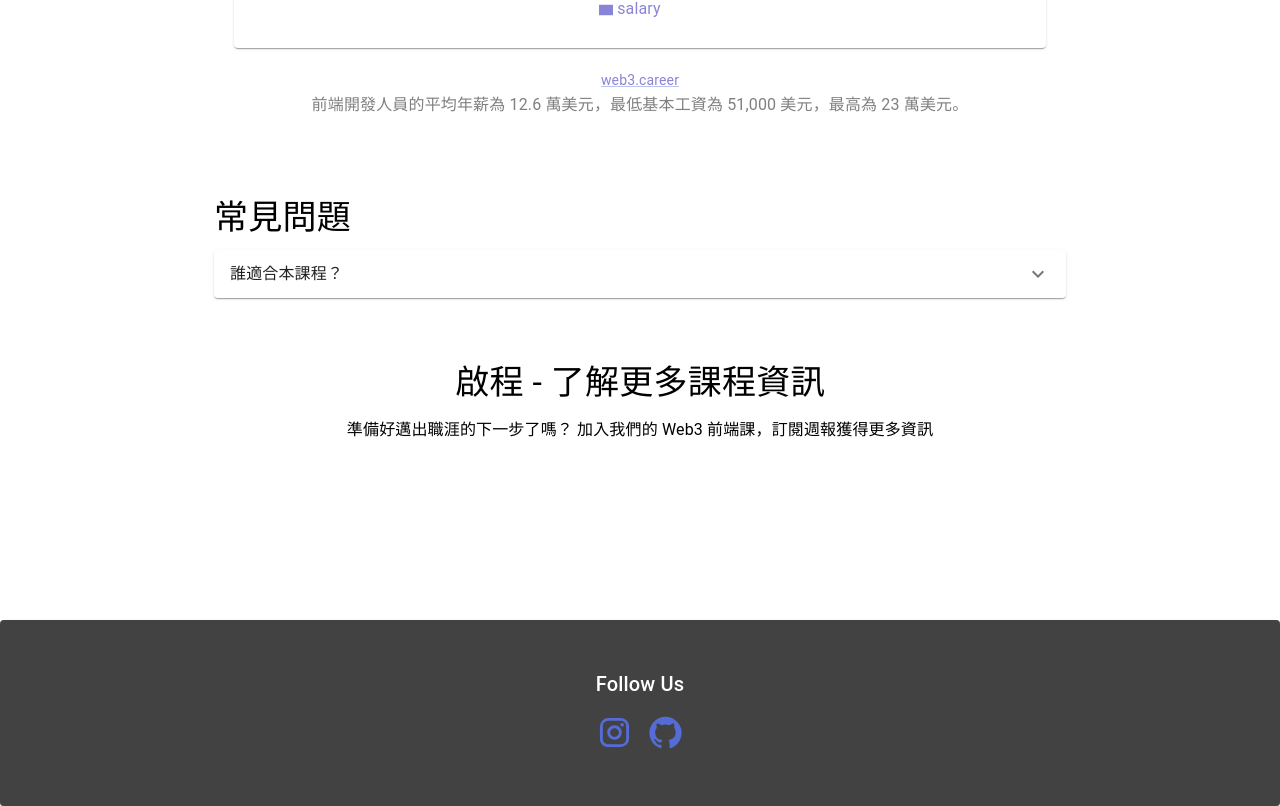
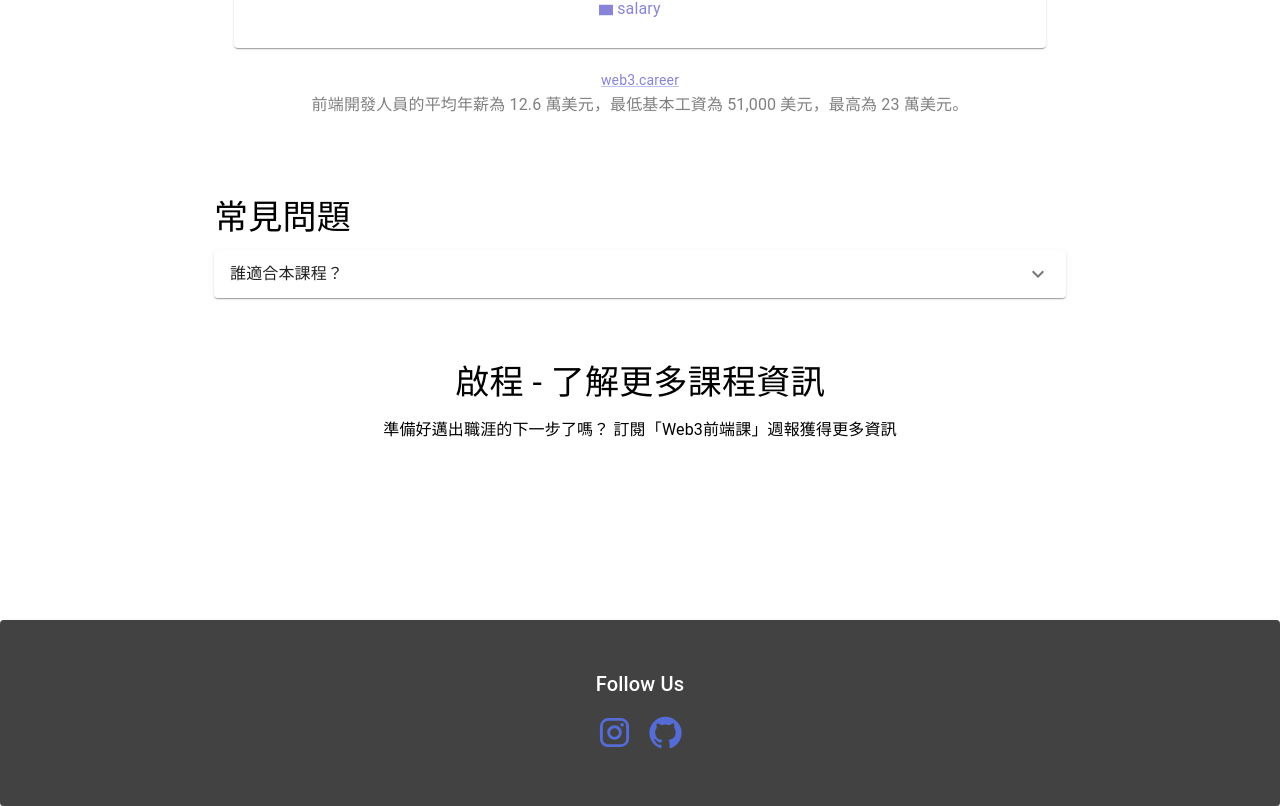
Before and after one commit to noraliucode/landing-page, a React (Create React App) app: page / in a window 1280 px wide. Shown: the part 2512-3318 px from the top of the page. Built offline with nearby package versions, Linux system fonts and the light colour scheme.

Commit message:
fix: update content

```diff
--- a/src/LandingPage.tsx
+++ b/src/LandingPage.tsx
@@ -448,8 +448,7 @@ const GetStartedSection = () => {
           啟程 - 了解更多課程資訊
         </Typography>
         <Typography variant="subtitle1" paragraph>
-          準備好邁出職涯的下一步了嗎？ 加入我們的 Web3
-          前端課，訂閱週報獲得更多資訊
+          準備好邁出職涯的下一步了嗎？ 訂閱「Web3前端課」週報獲得更多資訊
         </Typography>
         <Container maxWidth="md">
           <Box py={4} textAlign="center">
```
